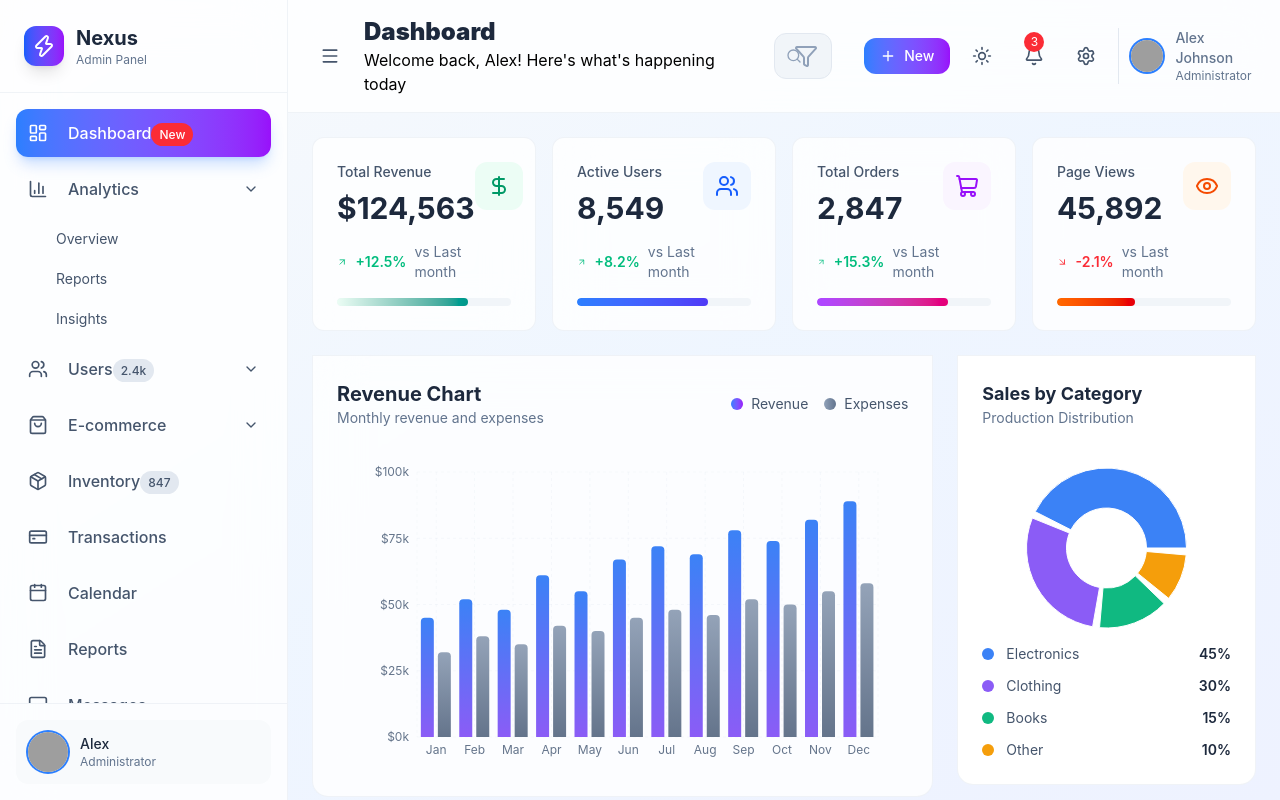
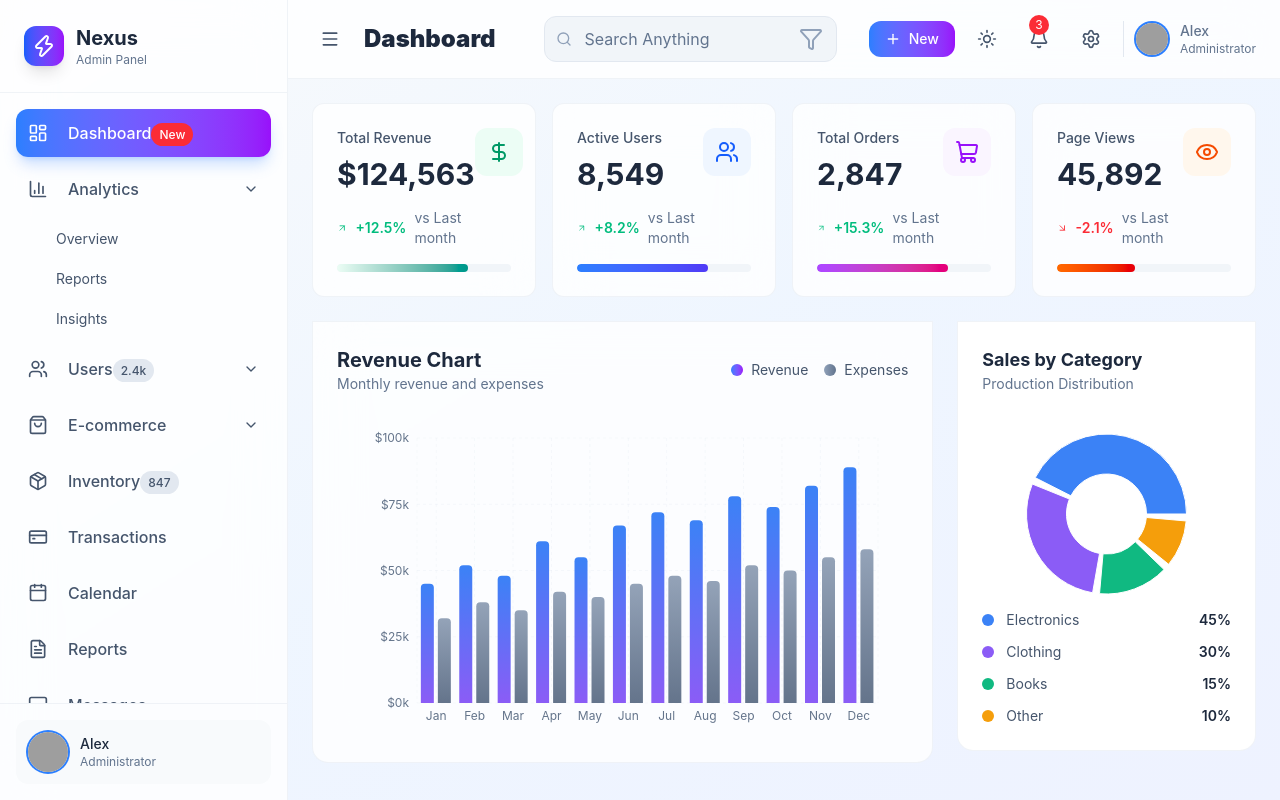
Before and after one commit to dxn-forlearning-xd/dashboard, a React (Vite) app: page / in a window 1280 px wide. Built offline with nearby package versions, Linux system fonts and the light colour scheme; grey boxes are pictures that could not be loaded.

Commit message:
fix: bugs

```diff
--- a/src/components/layout/Header.tsx
+++ b/src/components/layout/Header.tsx
@@ -1,13 +1,4 @@
-import {
-  Bell,
-  ChevronDown,
-  Filter,
-  Menu,
-  Plus,
-  Search,
-  Settings,
-  Sun,
-} from 'lucide-react';
+import { Bell, Filter, Menu, Plus, Search, Settings, Sun } from 'lucide-react';
 import React from 'react';
 
 interface HeaderProps {
@@ -30,9 +21,6 @@ const Header = ({ sideBarCollapsed, onToggleSidebar }: HeaderProps) => {
             <h1 className="text-2xl font-black text-slate-800 dark:text-white">
               Dashboard
             </h1>
-            <p className="dark:text-white">
-              Welcome back, Alex! Here's what's happening today
-            </p>
           </div>
 
           <div className="flex-1 max-w-md mx-8">
@@ -74,13 +62,12 @@ const Header = ({ sideBarCollapsed, onToggleSidebar }: HeaderProps) => {
               />
               <div className="hidden md:block">
                 <p className="text-sm font-medium text-slate-500 dark:text-slate-400">
-                  Alex Johnson
+                  Alex
                 </p>
                 <p className="text-xs text-slate-500 dark:text-slate-400">
                   Administrator
                 </p>
               </div>
-              <ChevronDown className="w-4 h-4 text-slate-400" />
             </div>
           </div>
         </div>
--- a/src/components/layout/Sidebar.tsx
+++ b/src/components/layout/Sidebar.tsx
@@ -19,7 +19,6 @@ const menuItems = [
     id: 'dashboard',
     icon: LayoutDashboard,
     label: 'Dashboard',
-    active: true,
     badge: 'New',
   },
   {
```
